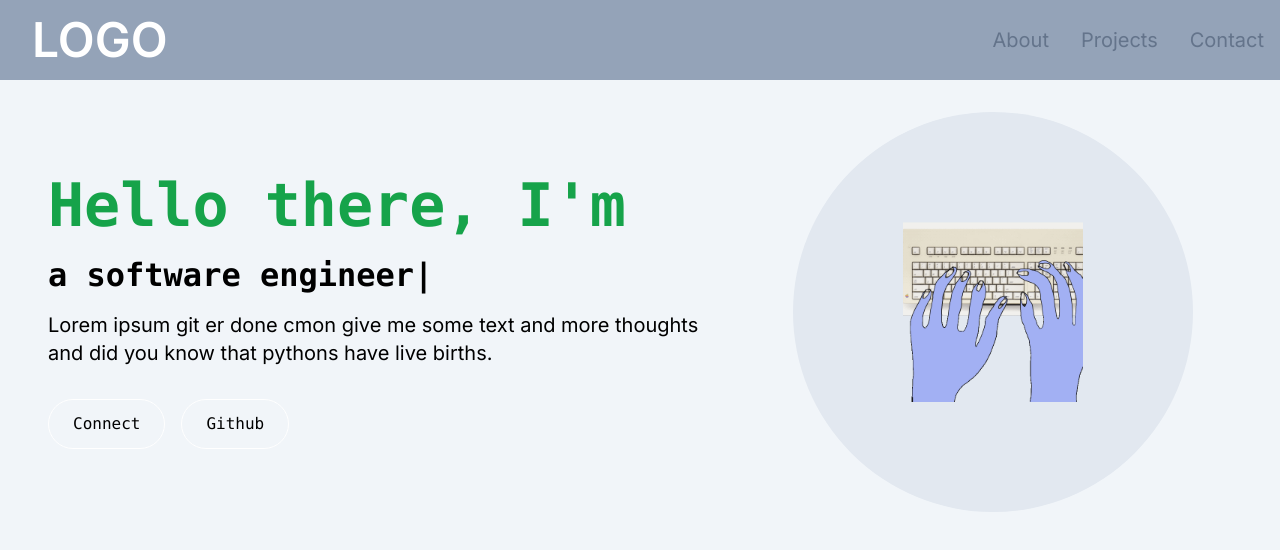
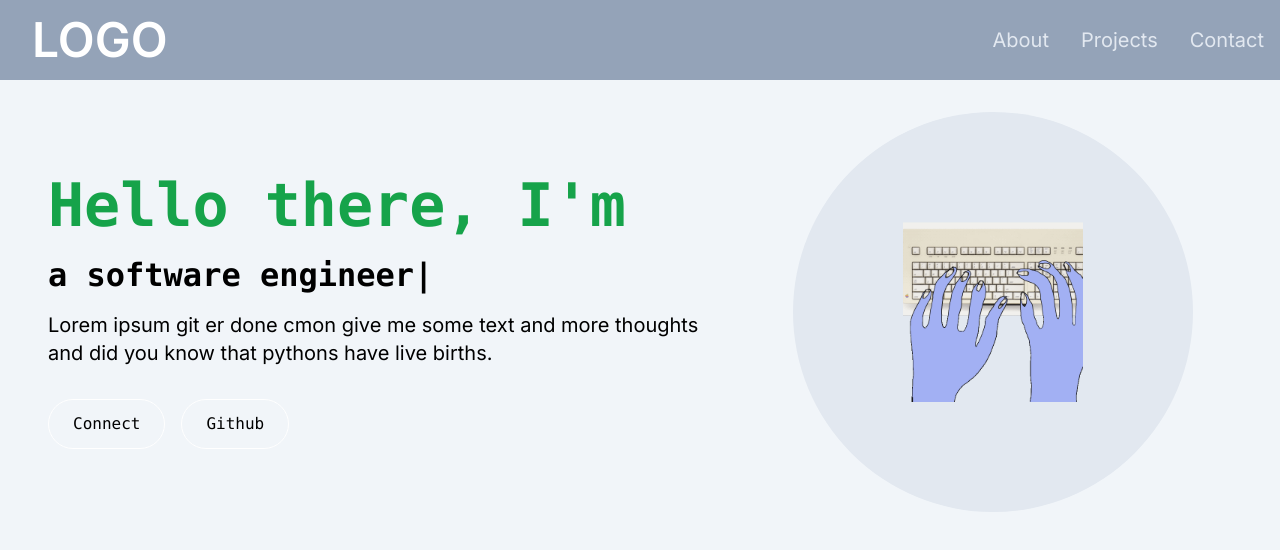
Before and after one commit to emmalgs/dev-portfolio, a Next.js app: page / in a window 1280 px wide. Shown: the top 550 px of the page. Built offline with nearby package versions, Linux system fonts and the light colour scheme.

Commit message:
Update NavLink styling and export type definition

```diff
--- a/src/app/components/Navlink.tsx
+++ b/src/app/components/Navlink.tsx
@@ -9,11 +9,12 @@ const NavLink = ({ href, title }: NavLinkProps) => {
   return (
     <Link
       href={href}
-      className="block py-2 pl-3 pr-4 text-slate-500 sm:text-xl rounded md:p-0 hover:text-slate-800"
+      className="block py-2 pl-3 pr-4 text-slate-200 sm:text-xl rounded md:p-0 hover:text-slate-800"
     >
       {title}
     </Link>
   );
 };
 
-export default NavLink;
+export default NavLink
+export type { NavLinkProps };
```
